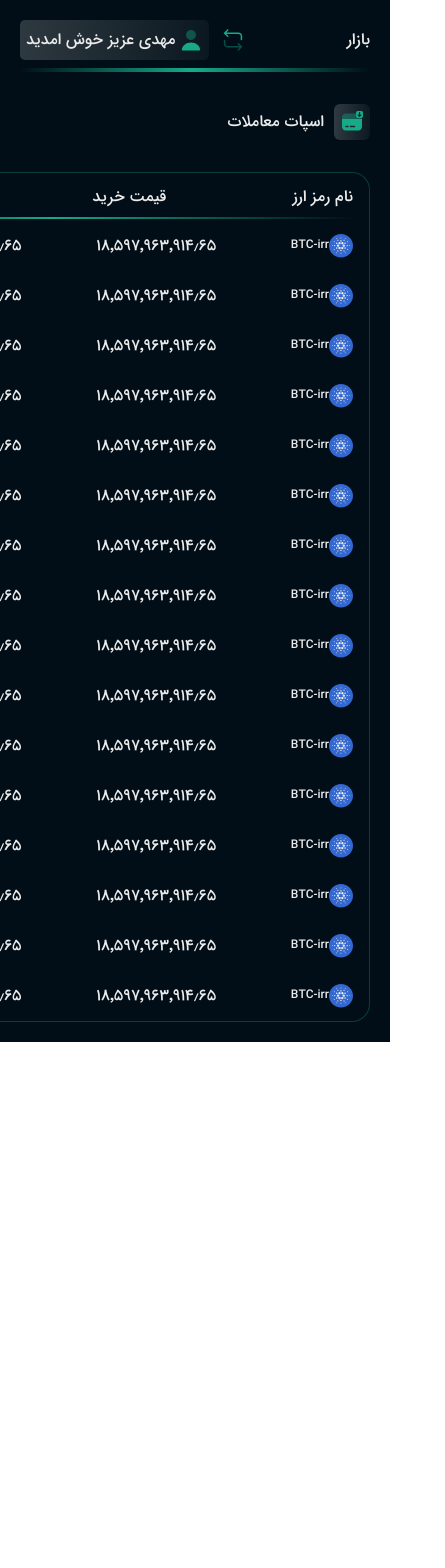
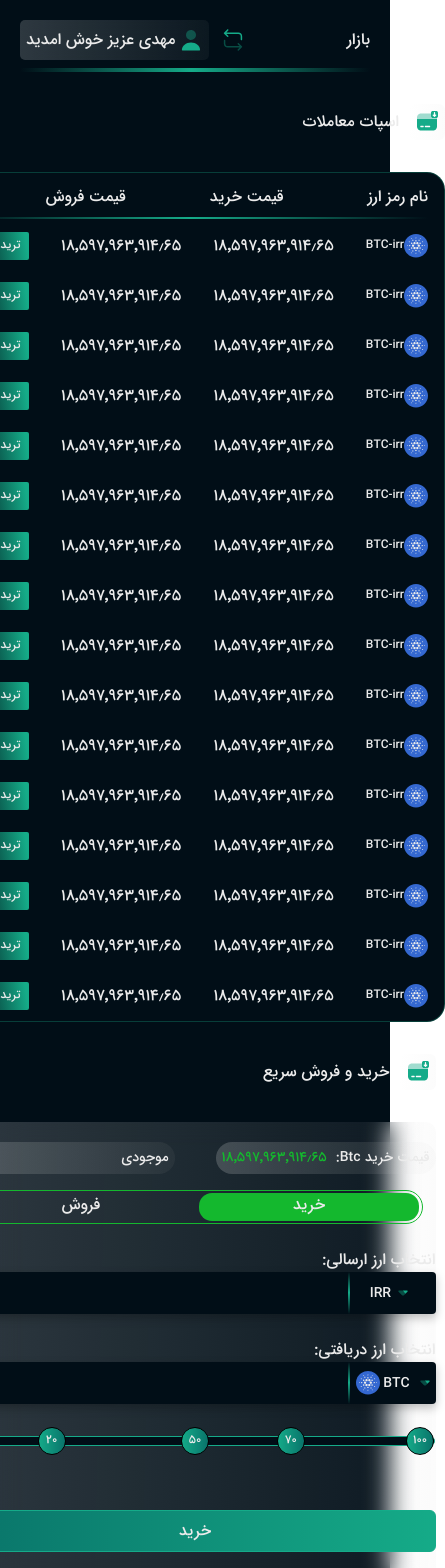
Before and after one commit to danyalbani240/dashboard, a Nuxt app: page /crypto-trade in a window 390 px wide. Shown: the top 1568 px of the page, 445 px wide, since content can reach past the window. Before the commit the page ends 1042 px from the top, so only its background shows below. Built offline with nearby package versions, Linux system fonts and the light colour scheme.

Commit message:
responsived

```diff
--- a/components/TheFastTradeForm.vue
+++ b/components/TheFastTradeForm.vue
@@ -2,7 +2,7 @@
   <div class="mt-8">
     <base-part-header :address="'insidereport'" headName="خرید و فروش سریع" />
 
-    <div class="fast-form mt-8 pt-5 px-8 flex flex-col items-center">
+    <div class="fast-form mt-8 pt-5 md:px-8 flex flex-col items-center">
       <div class="flex flex-row-reverse w-full text-sm justify-between">
         <div
           class="bg-gray-gr flex items-center justify-between px-1.5"
@@ -67,7 +67,7 @@ export default {
 
 <style scoped>
 .fast-form {
-  width: 527px;
+  max-width: 527px;
   height: 458px;
   background: linear-gradient(
     91.44deg,
@@ -90,7 +90,7 @@ export default {
   height: 32px;
 }
 .buy-sell-switch {
-  width: 481px;
+  max-width: 481px;
   height: 34px;
   border: 1px solid #14b82e;
   border-radius: 17px;
--- a/components/TheTradeTable.vue
+++ b/components/TheTradeTable.vue
@@ -1,4 +1,5 @@
 <template>
+<div class="overflow-x-auto">
   <div class="flex flex-col trade-table px-4 mt-8">
     <div class="flex justify-between flex-row-reverse py-3 table-header">
       <span>نام رمز ارز</span>
@@ -25,6 +26,7 @@
       <the-trade-table-item />
     </div>
   </div>
+  </div>
 </template>
 
 <script>
@@ -39,7 +41,8 @@ export default {
   position: relative;
 }
 .trade-table {
-  width: 627px;
+  max-width: 627px;
+  min-width: 500px;
   background-color: #010e17;
   border: 1px solid rgba(21, 171, 137, 0.3);
   border-radius: 18px;
--- a/pages/crypto-trade/index.vue
+++ b/pages/crypto-trade/index.vue
@@ -1,7 +1,7 @@
 <template>
   <div class="bg-primary w-full text-Neutral-Gray p-5">
     <base-dashboard-header :pageName="'بازار'" />
-    <div class="flex w-full flex-row-reverse justify-between">
+    <div class="flex w-full flex-wrap justify-center xl:justify-between flex-row-reverse">
       <the-spot-trade />
       <the-fast-trade-form />
     </div>
```
